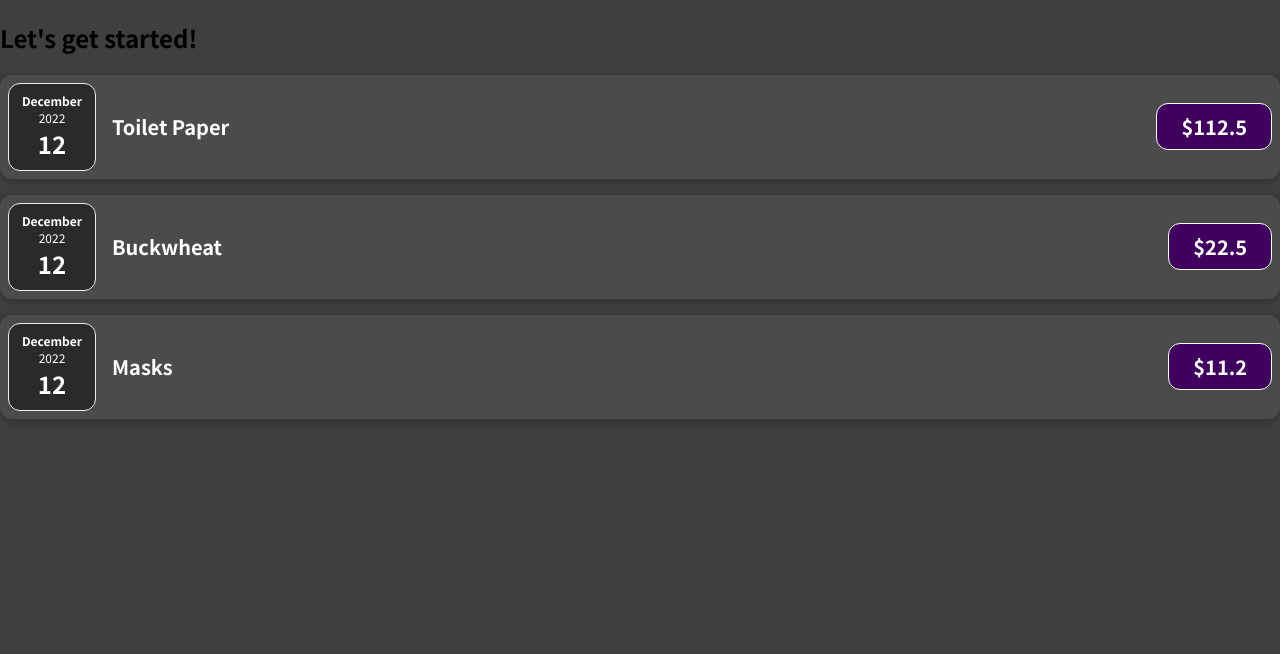
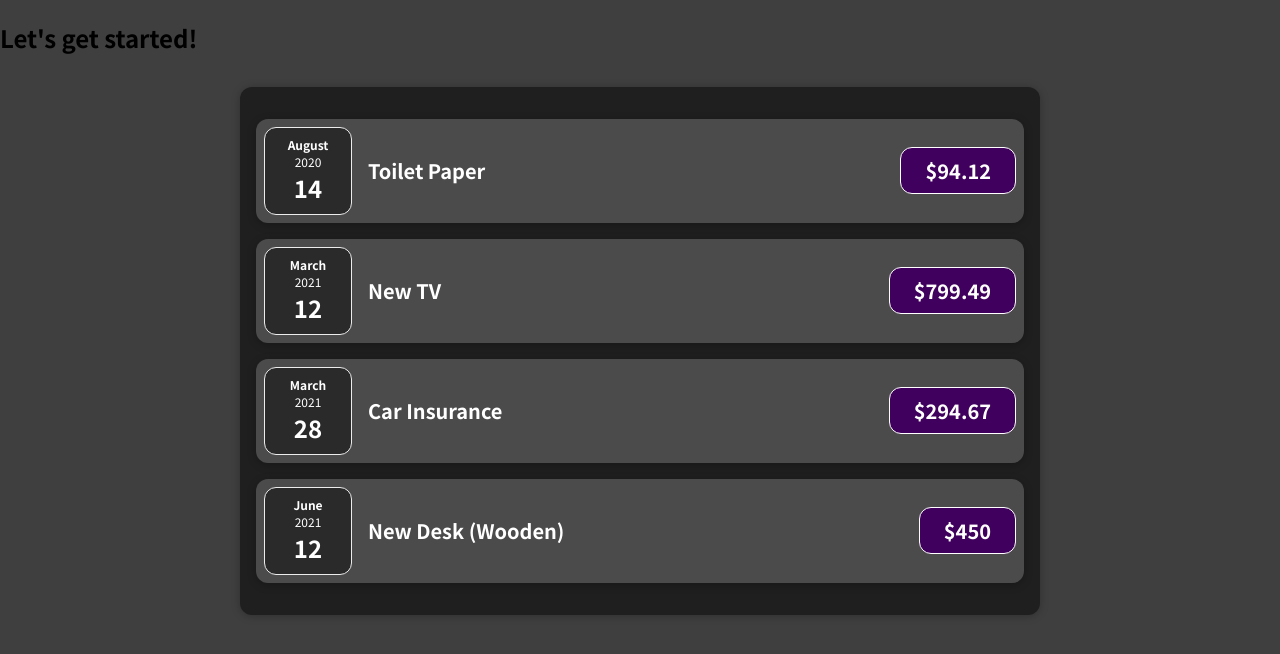
Before and after one commit to paulanti/react-complete-guide, a JavaScript app: page / in a window 1280 px wide. Shown: the top 654 px of the page. Built offline with nearby package versions, Linux system fonts and the light colour scheme.

Commit message:
Add Expenses component

```diff
--- a/src/App.js
+++ b/src/App.js
@@ -1,35 +1,32 @@
-import ExpenseItem from "./components/ExpenseItem";
+import Expenses from "./components/Expenses";
 
 function App() {
   const expenses = [
     {
-      id: 1,
+      id: "e1",
       title: "Toilet Paper",
-      amount: 112.5,
-      date: new Date(2022, 11, 12),
+      amount: 94.12,
+      date: new Date(2020, 7, 14),
     },
-    { id: 2, title: "Buckwheat", amount: 22.5, date: new Date(2022, 11, 12) },
-    { id: 3, title: "Masks", amount: 11.2, date: new Date(2022, 11, 12) },
+    { id: "e2", title: "New TV", amount: 799.49, date: new Date(2021, 2, 12) },
+    {
+      id: "e3",
+      title: "Car Insurance",
+      amount: 294.67,
+      date: new Date(2021, 2, 28),
+    },
+    {
+      id: "e4",
+      title: "New Desk (Wooden)",
+      amount: 450,
+      date: new Date(2021, 5, 12),
+    },
   ];
 
   return (
     <div>
       <h2>Let's get started!</h2>
-      <ExpenseItem
-        title={expenses[0].title}
-        amount={expenses[0].amount}
-        date={expenses[0].date}
-      />
-      <ExpenseItem
-        title={expenses[1].title}
-        amount={expenses[1].amount}
-        date={expenses[1].date}
-      />
-      <ExpenseItem
-        title={expenses[2].title}
-        amount={expenses[2].amount}
-        date={expenses[2].date}
-      />
+      <Expenses data={expenses} />
     </div>
   );
 }
--- a/src/components/ExpenseItem.js
+++ b/src/components/ExpenseItem.js
@@ -2,6 +2,7 @@ import "./ExpenseItem.css";
 import ExpenseDate from "./ExpenseDate";
 
 function ExpenseItem(props) {
+  console.log(props);
   return (
     <div className="expense-item">
       <ExpenseDate date={props.date} />
--- /dev/null
+++ b/src/components/Expenses.css
@@ -0,0 +1,9 @@
+.expenses {
+    padding: 1rem;
+    background-color: rgb(31, 31, 31);
+    margin: 2rem auto;
+    width: 50rem;
+    max-width: 95%;
+    border-radius: 12px;
+    box-shadow: 0 1px 8px rgba(0, 0, 0, 0.25);
+  }
--- /dev/null
+++ b/src/components/Expenses.js
@@ -0,0 +1,31 @@
+import "./Expenses.css";
+import ExpenseItem from "./ExpenseItem";
+
+function Expenses(props) {
+  return (
+    <div className="expenses">
+      <ExpenseItem
+        title={props.data[0].title}
+        amount={props.data[0].amount}
+        date={props.data[0].date}
+      />
+      <ExpenseItem
+        title={props.data[1].title}
+        amount={props.data[1].amount}
+        date={props.data[1].date}
+      />
+      <ExpenseItem
+        title={props.data[2].title}
+        amount={props.data[2].amount}
+        date={props.data[2].date}
+      />
+      <ExpenseItem
+        title={props.data[3].title}
+        amount={props.data[3].amount}
+        date={props.data[3].date}
+      />
+    </div>
+  );
+}
+
+export default Expenses;
```
